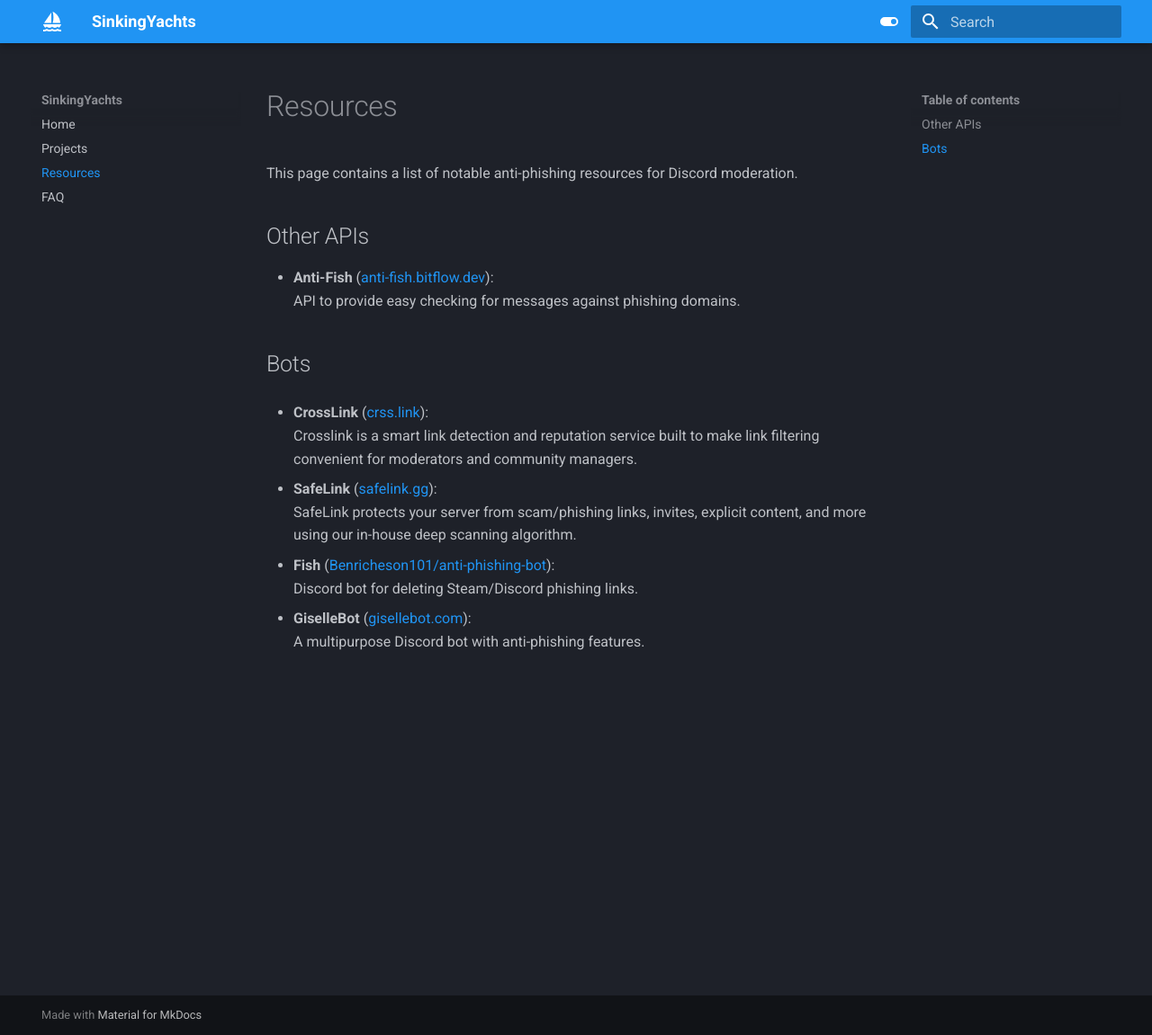
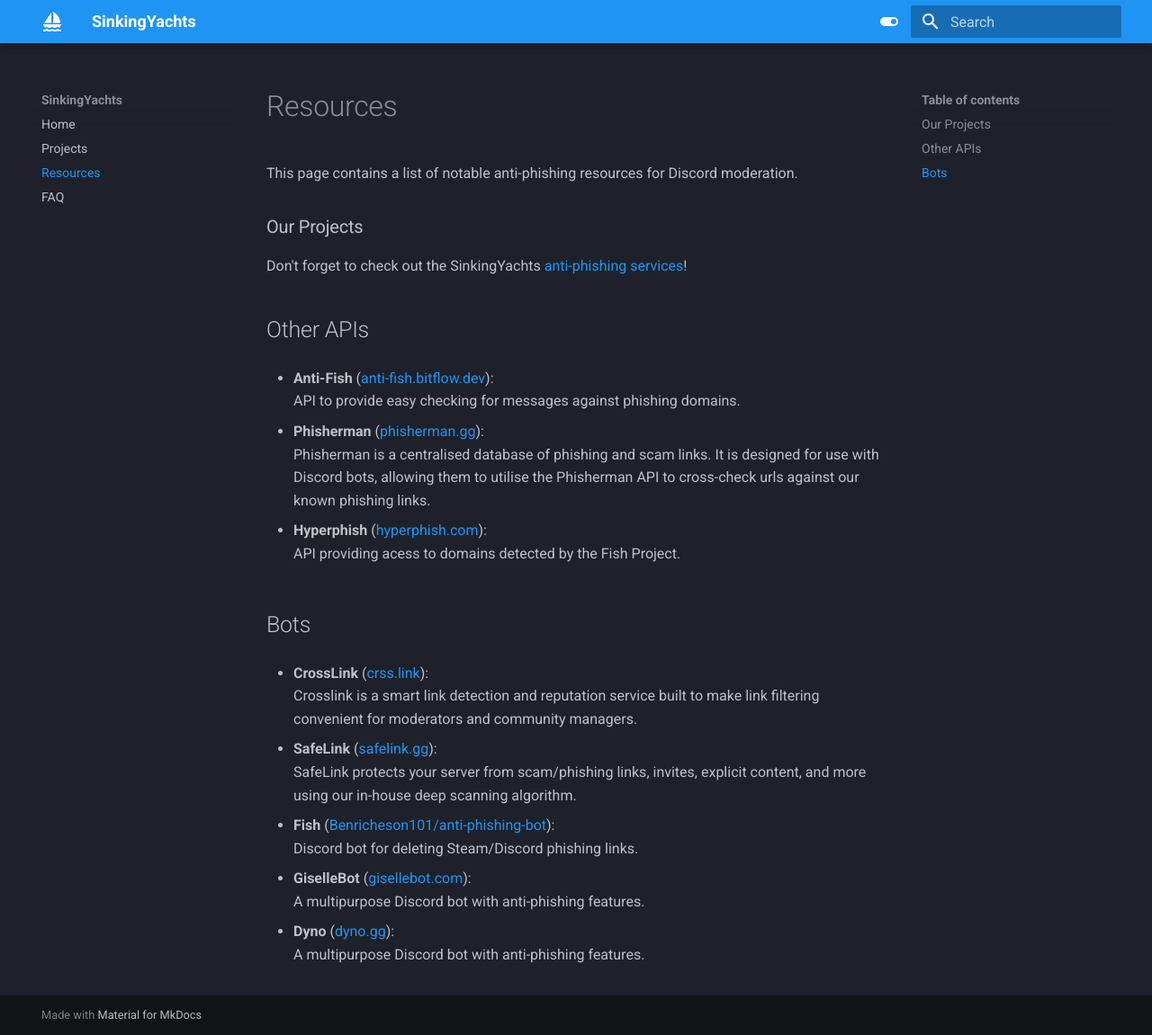
Before and after one commit to SinkingYachts/site, an MkDocs documentation site: the page built from docs/resources/index.md, in a window 1280 px wide and 1151 px high. Shown: the whole window at 90% size. Built offline with MkDocs 1.6.1 and Material for MkDocs 9.7.7, drawn with Linux system fonts in a browser that asks for light colours.

Commit message:
add more resources

```diff
--- a/docs/resources/index.md
+++ b/docs/resources/index.md
@@ -1,12 +1,23 @@
 # Resources
 
 This page contains a list of notable anti-phishing resources for Discord moderation.
+
+
+### Our Projects
+
+Don't forget to check out the SinkingYachts [anti-phishing services](/projects)!
 
 
 ## Other APIs
 
 - **Anti-Fish** ([anti-fish.bitflow.dev](https://anti-fish.bitflow.dev)): <br>
   API to provide easy checking for messages against phishing domains.
+
+- **Phisherman** ([phisherman.gg](https://phisherman.gg)): <br>
+  Phisherman is a centralised database of phishing and scam links. It is designed for use with Discord bots, allowing them to utilise the Phisherman API to cross-check urls against our known phishing links.
+
+- **Hyperphish** ([hyperphish.com](https://api.hyperphish.com/docs)): <br>
+  API providing acess to domains detected by the Fish Project.
 
 
 ## Bots
@@ -22,3 +33,6 @@
 
 - **GiselleBot** ([gisellebot.com](https://gisellebot.com/)): <br>
   A multipurpose Discord bot with anti-phishing features.
+
+- **Dyno** ([dyno.gg](https://dyno.gg/bot)): <br>
+  A multipurpose Discord bot with anti-phishing features.
```
